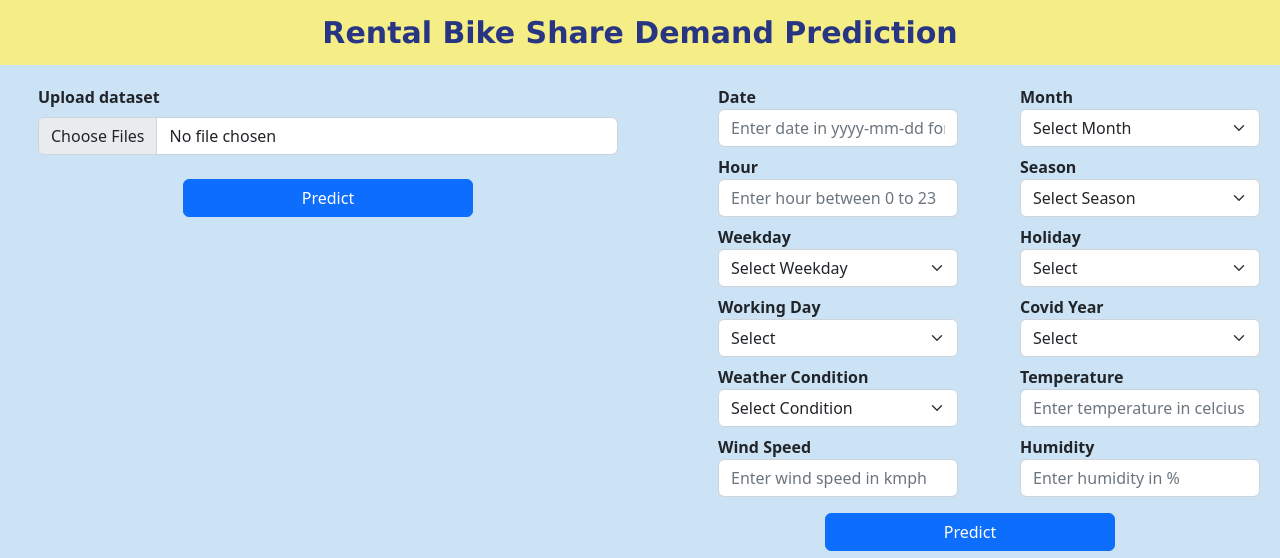
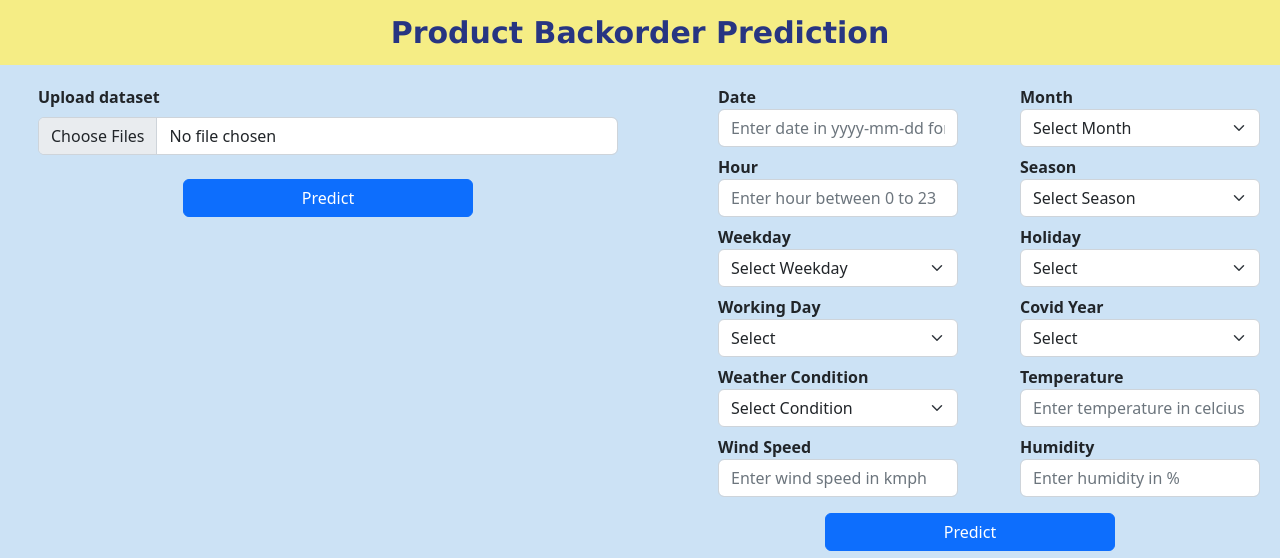
Before and after one commit to shivanshka/Backorder-Prediction, a Flask app: page / in a window 1280 px wide. Shown: the part 70-628 px from the top of the page. Run offline with Flask 2, Linux system fonts and the light colour scheme.

Commit message:
html updated

```diff
--- a/templates/Home.html
+++ b/templates/Home.html
@@ -3,9 +3,9 @@
   <head>
     <meta name="viewport" content="width=device-width, initial-scale=1.0">
     <meta charset="utf-8">
-    <meta name="keywords" content="Rental Bike Demand Prediction">
+    <meta name="keywords" content="Product Backorder Prediction">
     <meta name="description" content="">
-    <title>Rental Bike Prediction</title>
+    <title>Product Backorder Prediction</title>
     <link rel="stylesheet" href="{{ url_for('static', filename='css/nicepage.css') }}" media="screen">
 <link rel="stylesheet" href="{{ url_for('static', filename='css/Home.css') }}" media="screen">
     <script class="u-script" type="text/javascript" src="{{ url_for('static', filename='js/jquery.js') }}" defer=""></script>
@@ -63,7 +63,7 @@
       <div class="u-clearfix u-sheet u-valign-middle u-sheet-1">
         <div class="u-container-style u-group u-radius-10 u-shape-round u-white u-group-1">
           <div class="u-container-layout u-container-layout-1">
-            <h1 class="u-align-left u-text u-text-palette-1-base u-text-1">Rental Bike Demand Prediction</h1>
+            <h1 class="u-align-left u-text u-text-palette-1-base u-text-1">Product Backorder Prediction</h1>
             <h3 class="u-align-center u-text u-text-2">Select the Mode of Prediction&nbsp;</h3>
             <a href="{{ url_for('bulk_page') }}" class="u-active-palette-1-base u-border-none u-btn u-btn-round u-button-style u-hover-palette-1-base u-palette-3-base u-radius-10 u-btn-1">Bulk Prediction</a>
             <a href="{{ url_for('single_page') }}" class="u-active-palette-1-base u-border-none u-btn u-btn-round u-button-style u-hover-palette-1-base u-palette-3-base u-radius-10 u-btn-2">
--- a/templates/result.html
+++ b/templates/result.html
@@ -4,7 +4,7 @@
 <head>
     <meta charset="utf-8">
     <meta name="viewport" content="width=device-width, initial-scale=1">
-    <title>Rental Bike Share Demand Prediction</title>
+    <title>Product Backorder Prediction</title>
     <link href="https://cdn.jsdelivr.net/npm/bootstrap@5.2.0-beta1/dist/css/bootstrap.min.css" rel="stylesheet"
         integrity="sha384-0evHe/X+R7YkIZDRvuzKMRqM+OrBnVFBL6DOitfPri4tjfHxaWutUpFmBp4vmVor" crossorigin="anonymous">
 
@@ -101,7 +101,7 @@
             <h3 class="header2">Internship Project</h3>
         </div>
     </header>
-    <div class="title">Rental Bike Share Demand Prediction</div>
+    <div class="title">Product Backorder Prediction</div>
 
 
     <div class="sales-input">
```
